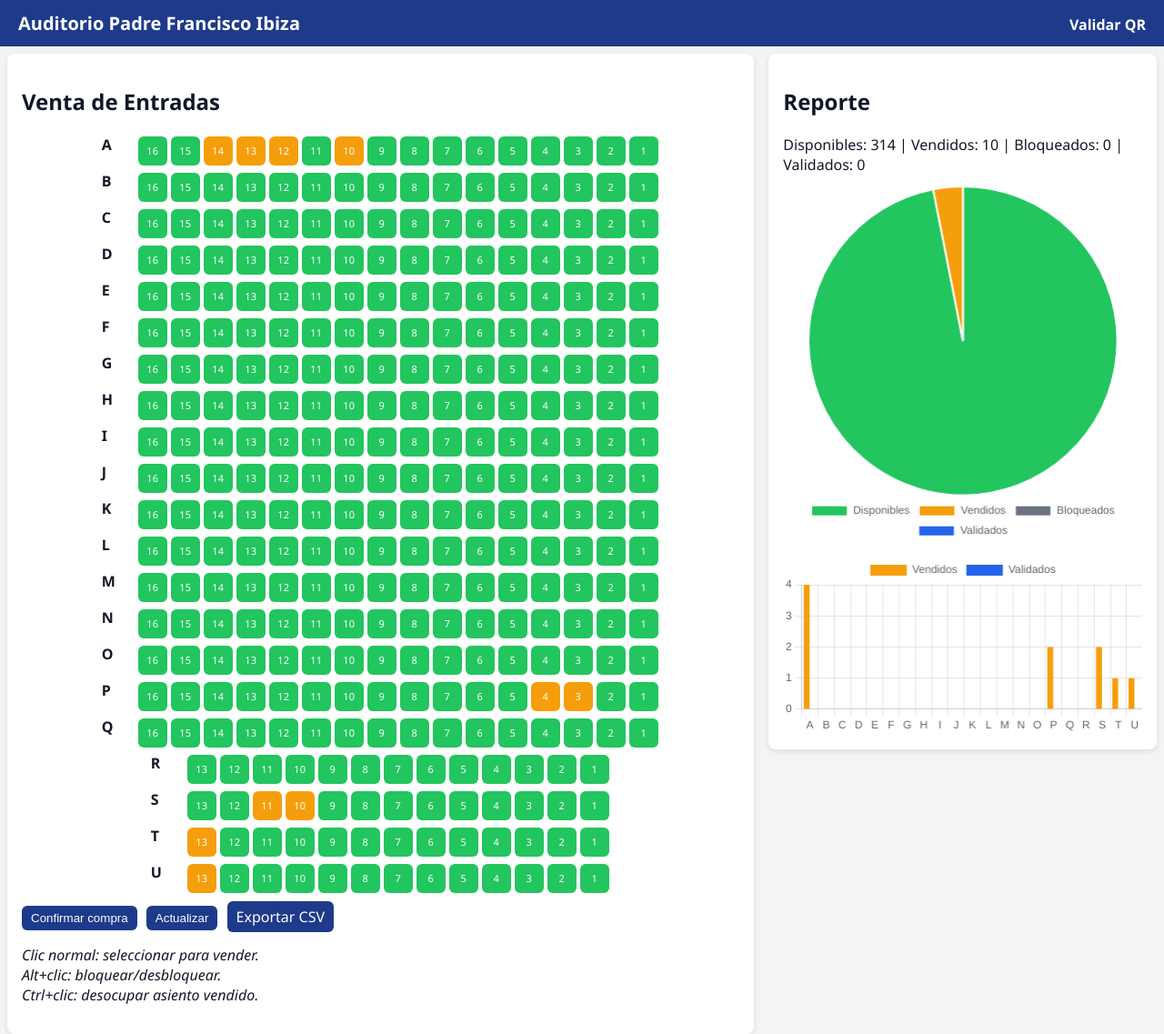
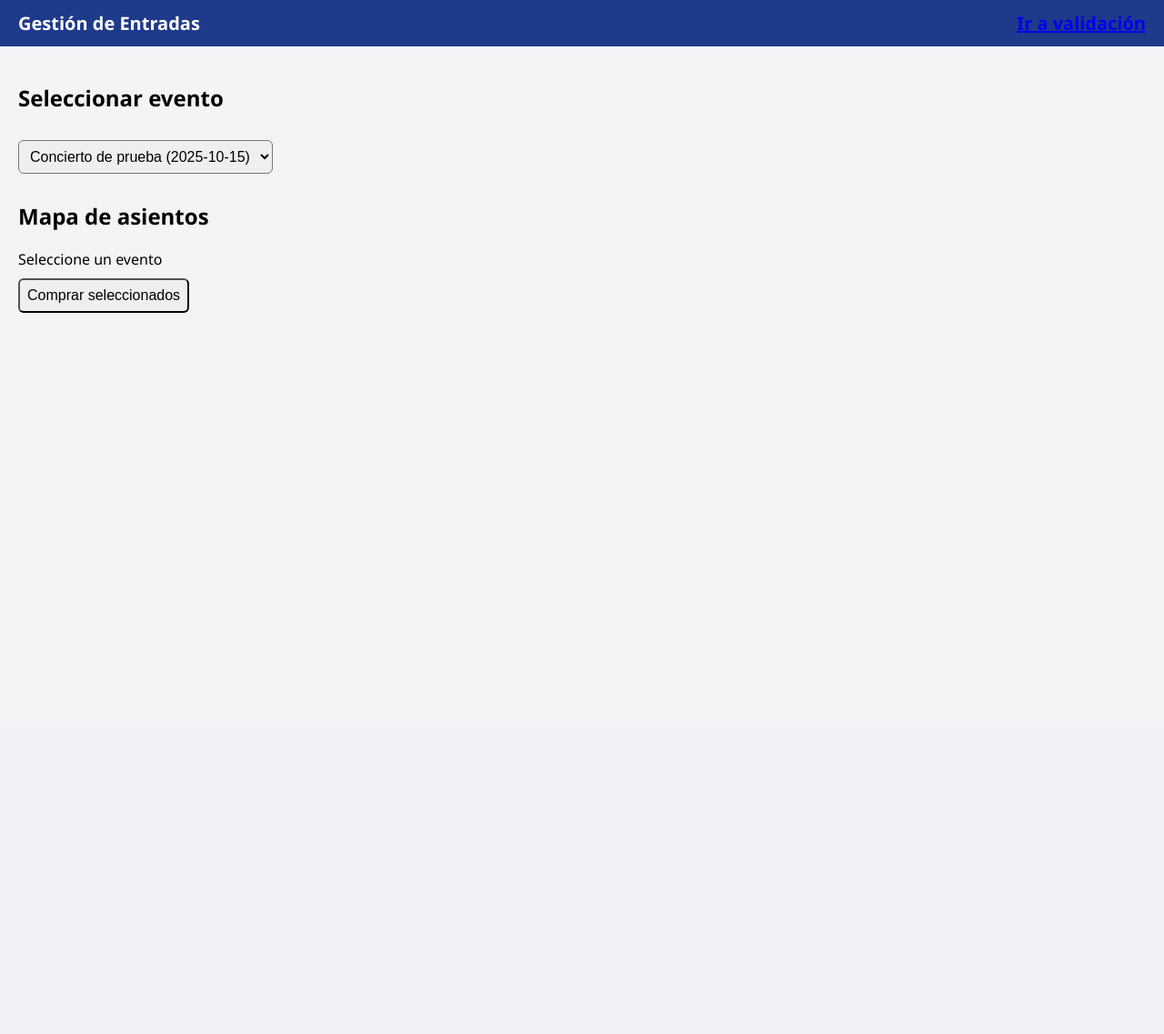
Before and after one commit to diegodjota04/auditorio_ibiza, a Flask app: page / in a window 1280 px wide. Shown: the whole page at 91% size. After the commit the page ends 344 px from the top, so only its background shows below. Run offline with Flask 3, Linux system fonts and the light colour scheme; data comes from the database, SQL or seed files in the repository.

Commit message:
Cambios para escalar a varios eventos

```diff
--- a/app.py
+++ b/app.py
@@ -5,7 +5,7 @@ app = Flask(__name__, static_folder="static", template_folder="templates")
 DB_PATH = "auditorio.db"
 
 def db_conn():
-    con = sqlite3.connect(DB_PATH, check_same_thread=False)
+    con = sqlite3.connect(DB_PATH, timeout=5, check_same_thread=False)
     con.row_factory = sqlite3.Row
     return con
 
@@ -17,33 +17,39 @@ def home():
 def validar():
     return render_template("validar.html")
 
-@app.route("/api/seats", methods=["GET"])
-def api_seats():
+@app.route("/api/eventos", methods=["GET"])
+def api_eventos():
     con = db_conn()
     cur = con.cursor()
-    cur.execute("SELECT id,row,num,status FROM seats ORDER BY row,num")
+    cur.execute("SELECT id, nombre, fecha FROM eventos ORDER BY fecha DESC")
+    eventos = [dict(r) for r in cur.fetchall()]
+    con.close()
+    return jsonify(eventos)
+
+@app.route("/api/seats/<int:evento_id>", methods=["GET"])
+def api_seats(evento_id):
+    con = db_conn()
+    cur = con.cursor()
+    cur.execute("SELECT id,row,num,status FROM asientos WHERE evento_id=? ORDER BY row,num", (evento_id,))
     rows = [dict(r) for r in cur.fetchall()]
     con.close()
     return jsonify(rows)
 
-@app.route("/api/buy", methods=["POST"])
-def api_buy():
+@app.route("/api/buy/<int:evento_id>", methods=["POST"])
+def api_buy(evento_id):
     data = request.get_json(force=True)
     seats = data.get("seats", [])
-    if not seats:
-        return jsonify({"ok": False, "msg": "No se recibieron asientos"}), 400
-
     con = db_conn()
     cur = con.cursor()
     sold, unavailable = [], []
     for sid in seats:
-        cur.execute("SELECT status FROM seats WHERE id = ?", (sid,))
+        cur.execute("SELECT status FROM asientos WHERE id=? AND evento_id=?", (sid, evento_id))
         r = cur.fetchone()
         if not r:
             unavailable.append(sid)
             continue
         if r["status"] == "disponible":
-            cur.execute("UPDATE seats SET status='vendido' WHERE id=?", (sid,))
+            cur.execute("UPDATE asientos SET status='vendido' WHERE id=? AND evento_id=?", (sid, evento_id))
             sold.append(sid)
         else:
             unavailable.append(sid)
@@ -51,91 +57,44 @@ def api_buy():
     con.close()
     return jsonify({"ok": True, "sold": sold, "unavailable": unavailable})
 
-@app.route("/api/toggle_block", methods=["POST"])
-def api_toggle_block():
-    data = request.get_json(force=True)
-    seat_id = data.get("seat_id")
+@app.route("/api/validate/<int:evento_id>", methods=["POST"])
+def api_validate(evento_id):
+    try:
+        data = request.get_json(force=True)
+        seat_id = data.get("seat_id")
+        con = db_conn()
+        cur = con.cursor()
+        cur.execute("SELECT status FROM asientos WHERE id=? AND evento_id=?", (seat_id, evento_id))
+        r = cur.fetchone()
+        if not r:
+            con.close()
+            return jsonify({"ok": False, "msg": "Asiento no existe"}), 404
+        if r["status"] != "vendido":
+            con.close()
+            return jsonify({"ok": False, "msg": "Solo se pueden validar asientos vendidos"}), 400
+        cur.execute("UPDATE asientos SET status='validado' WHERE id=? AND evento_id=?", (seat_id, evento_id))
+        con.commit()
+        con.close()
+        return jsonify({"ok": True, "seat": seat_id})
+    except Exception as e:
+        return jsonify({"ok": False, "msg": f"Error: {str(e)}"}), 500
+
+@app.route("/api/report/<int:evento_id>", methods=["GET"])
+def api_report(evento_id):
     con = db_conn()
     cur = con.cursor()
-    cur.execute("SELECT status FROM seats WHERE id=?", (seat_id,))
-    r = cur.fetchone()
-    if not r:
-        con.close()
-        return jsonify({"ok": False, "msg": "Asiento no existe"}), 404
-
-    current = r["status"]
-    if current == "bloqueado":
-        cur.execute("UPDATE seats SET status='disponible' WHERE id=?", (seat_id,))
-        new_status = "disponible"
-    elif current == "disponible":
-        cur.execute("UPDATE seats SET status='bloqueado' WHERE id=?", (seat_id,))
-        new_status = "bloqueado"
-    else:
-        con.close()
-        return jsonify({"ok": False, "msg": "No se puede bloquear este asiento"}), 400
-
-    con.commit()
-    con.close()
-    return jsonify({"ok": True, "seat": seat_id, "new_status": new_status})
-
-@app.route("/api/unoccupy", methods=["POST"])
-def api_unoccupy():
-    data = request.get_json(force=True)
-    seat_id = data.get("seat_id")
-    con = db_conn()
-    cur = con.cursor()
-    cur.execute("SELECT status FROM seats WHERE id=?", (seat_id,))
-    r = cur.fetchone()
-    if not r:
-        con.close()
-        return jsonify({"ok": False, "msg": "Asiento no existe"}), 404
-
-    if r["status"] != "vendido":
-        con.close()
-        return jsonify({"ok": False, "msg": "Solo se pueden desocupar asientos vendidos"}), 400
-
-    cur.execute("UPDATE seats SET status='disponible' WHERE id=?", (seat_id,))
-    con.commit()
-    con.close()
-    return jsonify({"ok": True, "seat": seat_id, "new_status": "disponible"})
-
-@app.route("/api/validate", methods=["POST"])
-def api_validate():
-    data = request.get_json(force=True)
-    seat_id = data.get("seat_id")
-    con = db_conn()
-    cur = con.cursor()
-    cur.execute("SELECT status FROM seats WHERE id=?", (seat_id,))
-    r = cur.fetchone()
-    if not r:
-        con.close()
-        return jsonify({"ok": False, "msg": "Asiento no existe"}), 404
-
-    if r["status"] != "vendido":
-        con.close()
-        return jsonify({"ok": False, "msg": "Solo se pueden validar asientos vendidos"}), 400
-
-    cur.execute("UPDATE seats SET status='validado' WHERE id=?", (seat_id,))
-    con.commit()
-    con.close()
-    return jsonify({"ok": True, "seat": seat_id, "new_status": "validado"})
-
-@app.route("/api/report", methods=["GET"])
-def api_report():
-    con = db_conn()
-    cur = con.cursor()
-    cur.execute("SELECT status, COUNT(*) AS c FROM seats GROUP BY status")
+    cur.execute("SELECT status, COUNT(*) AS c FROM asientos WHERE evento_id=? GROUP BY status", (evento_id,))
     counts = {r["status"]: r["c"] for r in cur.fetchall()}
-
     cur.execute("""
         SELECT row,
                COUNT(*) AS total,
                SUM(status='vendido') AS vendidos,
                SUM(status='validado') AS validados
-        FROM seats
+        FROM asientos
+        WHERE evento_id=?
         GROUP BY row
         ORDER BY row
-    """)
+    """, (evento_id,))
     by_row = [
         {
             "row": r["row"],
@@ -148,19 +107,14 @@ def api_report():
     con.close()
     return jsonify({"counts": counts, "by_row": by_row})
 
-@app.route("/api/export.csv", methods=["GET"])
-def api_export_csv():
+@app.route("/api/reset/<int:evento_id>", methods=["POST"])
+def api_reset(evento_id):
     con = db_conn()
     cur = con.cursor()
-    cur.execute("SELECT id,row,num,status FROM seats ORDER BY row,num")
-    rows = cur.fetchall()
+    cur.execute("UPDATE asientos SET status='disponible' WHERE evento_id=?", (evento_id,))
+    con.commit()
     con.close()
-    csv_lines = ["id,row,num,status"]
-    for r in rows:
-        line = f"{r['id']},{r['row']},{r['num']},{r['status']}"
-        csv_lines.append(line)
-    csv_data = "\n".join(csv_lines)
-    return Response(csv_data, mimetype="text/csv")
+    return jsonify({"ok": True, "msg": "Auditorio reiniciado"})
 
 if __name__ == "__main__":
     app.run(host="0.0.0.0", port=5000, debug=True)
--- a/templates/index.html
+++ b/templates/index.html
@@ -2,55 +2,35 @@
 <html lang="es">
 <head>
   <meta charset="UTF-8" />
-  <title>Auditorio Padre Francisco Ibiza</title>
+  <title>Gestión de Entradas</title>
   <meta name="viewport" content="width=device-width, initial-scale=1" />
-  <script src="https://cdn.jsdelivr.net/npm/chart.js"></script>
   <style>
-    body { background: #f3f4f6; font-family: 'Segoe UI', sans-serif; color: #111827; margin:0; }
-    header { background: #1e3a8a; color: white; padding: 12px 20px; font-size: 20px; font-weight: bold; display:flex; justify-content:space-between; align-items:center; }
-    header a { color:white; font-size:16px; text-decoration:none; margin-left:20px; }
-    main { display: flex; flex-direction: row; align-items: flex-start; height: calc(100vh - 60px); }
-    .panel { background: white; border-radius: 8px; padding: 16px; margin: 8px; box-shadow: 0 2px 6px rgba(0,0,0,0.1); overflow:auto; }
-    .panel.left { flex: 2; }
-    .panel.right { flex: 1; }
-    .row { display: flex; flex-direction: row; justify-content: center; margin: 4px 0; }
-    .row-label { width: 30px; font-weight: bold; margin-right: 8px; }
-    .seat { width: 32px; height: 32px; margin: 2px; border-radius: 6px; display: flex; align-items: center; justify-content: center; font-size: 11px; cursor: pointer; color: white; -webkit-user-select: none; user-select: none;}
-    .seat.disponible { background: #22c55e; }
-    .seat.vendido { background: #f59e0b; }
-    .seat.bloqueado { background: #6b7280; cursor: not-allowed; }
-    .seat.validado { background: #2563eb; }
-    .actions { margin-top: 12px; }
-    .btn { background: #1e3a8a; color: white; border: none; padding: 6px 10px; border-radius: 6px; cursor: pointer; margin-right: 6px; text-decoration:none; }
-    canvas { max-width: 100%; margin-top: 12px; }
+    body { font-family: 'Segoe UI', sans-serif; margin:0; background:#f3f4f6; }
+    header { background:#1e3a8a; color:white; padding:12px 20px; font-size:20px; font-weight:bold; display:flex; justify-content:space-between; align-items:center; }
+    main { padding:20px; }
+    select, button { margin:10px 0; padding:8px; font-size:16px; border-radius:6px; }
+    .row { display:flex; margin:4px 0; }
+    .row-label { width:30px; font-weight:bold; margin-right:8px; }
+    .seat { width:32px; height:32px; margin:2px; border-radius:6px; display:flex; align-items:center; justify-content:center; font-size:11px; color:white; cursor:pointer; user-select:none; -webkit-user-select:none; }
+    .disponible { background:#22c55e; }
+    .vendido { background:#f59e0b; }
+    .bloqueado { background:#6b7280; }
+    .validado { background:#2563eb; }
+    .seleccionado { outline:2px solid black; }
   </style>
 </head>
 <body>
   <header>
-    <span>Auditorio Padre Francisco Ibiza</span>
-    <nav>
-      <a href="/validar">Validar QR</a>
-    </nav>
+    <span>Gestión de Entradas</span>
+    <a href="/validar">Ir a validación</a>
   </header>
   <main>
-    <section class="panel left">
-      <h2>Venta de Entradas</h2>
-      <div id="seat-grid"></div>
-      <div class="actions">
-        <button class="btn" id="buy-btn">Confirmar compra</button>
-        <button class="btn" id="refresh-btn">Actualizar</button>
-        <a class="btn" href="/api/export.csv" download>Exportar CSV</a>
-      </div>
-      <p><em>Clic normal: seleccionar para vender.<br>
-      Alt+clic: bloquear/desbloquear.<br>
-      Ctrl+clic: desocupar asiento vendido.</em></p>
-    </section>
-    <section class="panel right">
-      <h2>Reporte</h2>
-      <div id="report"></div>
-      <canvas id="chart"></canvas>
-      <canvas id="barChart"></canvas>
-    </section>
+    <h2>Seleccionar evento</h2>
+    <select id="evento-select"></select>
+    <h2>Mapa de asientos</h2>
+    <div id="seat-grid">Seleccione un evento</div>
+    <button onclick="comprar()">Comprar seleccionados</button>
+    <p id="msg"></p>
   </main>
 
   <script>
@@ -59,69 +39,35 @@
     "ABCDEFGHIJKLMNOPQ".split("").forEach(r=>maxByRow[r]=16);
     "RSTU".split("").forEach(r=>maxByRow[r]=13);
 
-    const seatGrid = document.getElementById("seat-grid");
-    const selected = new Set();
-    let byId = {};
-    let chart, barChart;
+    let eventoId = null;
+    let seleccionados = [];
 
-    function seatDiv(id, status, num) {
-      const d = document.createElement("div");
-      d.className = `seat ${status}`;
-      d.textContent = num;
-
-      d.addEventListener("click", async (e) => {
-        const currentStatus = byId[id];
-
-        if (e.altKey) {
-          e.preventDefault();
-          const res = await fetch("/api/toggle_block", {
-            method: "POST",
-            headers: {"Content-Type": "application/json"},
-            body: JSON.stringify({ seat_id: id })
-          });
-          const data = await res.json();
-          if (data.ok) { await loadSeats(); await loadReport(); }
-          else alert(data.msg || "No se pudo cambiar el estado");
-          return;
-        }
-
-        if (e.ctrlKey) {
-          e.preventDefault();
-          if (currentStatus !== "vendido") return;
-          if (!confirm(`¿Deseas desocupar el asiento ${id}?`)) return;
-          const res = await fetch("/api/unoccupy", {
-            method: "POST",
-            headers: {"Content-Type": "application/json"},
-            body: JSON.stringify({ seat_id: id })
-          });
-          const data = await res.json();
-          if (data.ok) { await loadSeats(); await loadReport(); }
-          else alert(data.msg || "No se pudo desocupar");
-          return;
-        }
-
-        if (currentStatus === "disponible") {
-          if (selected.has(id)) {
-            selected.delete(id);
-            d.style.outline = "";
-          } else {
-            selected.add(id);
-            d.style.outline = "2px solid #1e3a8a";
-          }
-        }
+    async function cargarEventos() {
+      const res = await fetch("/api/eventos");
+      const eventos = await res.json();
+      const sel = document.getElementById("evento-select");
+      eventos.forEach(ev => {
+        const opt = document.createElement("option");
+        opt.value = ev.id;
+        opt.textContent = `${ev.nombre} (${ev.fecha})`;
+        sel.appendChild(opt);
       });
-
-      return d;
+      sel.addEventListener("change", () => {
+        eventoId = sel.value;
+        cargarAsientos();
+      });
     }
 
-    async function loadSeats() {
-      seatGrid.innerHTML = "";
-      const res = await fetch("/api/seats");
+    async function cargarAsientos() {
+      const res = await fetch(`/api/seats/${eventoId}`);
       const data = await res.json();
-      byId = {};
+      const byId = {};
       data.forEach(s => byId[s.id] = s.status);
+      const grid = document.getElementById("seat-grid");
+      grid.innerHTML = "";
+      seleccionados = [];
 
-      rows.forEach(r=>{
+      rows.forEach(r => {
         const rowDiv = document.createElement("div");
         rowDiv.className = "row";
         const label = document.createElement("span");
@@ -132,98 +78,43 @@
         for (let n = maxByRow[r]; n >= 1; n--) {
           const id = `${r}${n}`;
           const status = byId[id] || "disponible";
-          rowDiv.appendChild(seatDiv(id, status, n));
+          const d = document.createElement("div");
+          d.className = `seat ${status}`;
+          d.textContent = n;
+          d.id = `seat-${id}`;
+          if (status === "disponible") {
+            d.onclick = () => toggle(id);
+          }
+          rowDiv.appendChild(d);
         }
-        seatGrid.appendChild(rowDiv);
+        grid.appendChild(rowDiv);
       });
     }
 
-    document.getElementById("refresh-btn").addEventListener("click", async ()=>{
-      selected.clear();
-      await loadSeats();
-      await loadReport();
-    });
+    function toggle(id) {
+      const el = document.getElementById(`seat-${id}`);
+      if (seleccionados.includes(id)) {
+        seleccionados = seleccionados.filter(s => s !== id);
+        el.classList.remove("seleccionado");
+      } else {
+        seleccionados.push(id);
+        el.classList.add("seleccionado");
+      }
+    }
 
-    document.getElementById("buy-btn").addEventListener("click", async ()=>{
-      if (selected.size === 0) { alert("Selecciona asientos disponibles"); return; }
-      const seats = Array.from(selected);
-      const res = await fetch("/api/buy", {
+    async function comprar() {
+      if (!eventoId || seleccionados.length === 0) return;
+      const res = await fetch(`/api/buy/${eventoId}`, {
         method: "POST",
         headers: {"Content-Type": "application/json"},
-        body: JSON.stringify({seats})
+        body: JSON.stringify({ seats: seleccionados })
       });
       const data = await res.json();
-      if (!data.ok) {
-        alert(data.msg || "Error al vender");
-        return;
-      }
-      alert(`Vendidos: ${data.sold.join(", ")}\nNo disponibles: ${data.unavailable.join(", ")}`);
-      selected.clear();
-      await loadSeats();
-      await loadReport();
-    });
-
-    async function loadReport() {
-      const res = await fetch("/api/report");
-      const data = await res.json();
-      const c = data.counts || {};
-      const byRow = data.by_row || [];
-
-      document.getElementById("report").innerHTML =
-        `Disponibles: ${c.disponible || 0} | Vendidos: ${c.vendido || 0} | Bloqueados: ${c.bloqueado || 0} | Validados: ${c.validado || 0}`;
-
-      // Gráfico circular
-      const pieCtx = document.getElementById("chart").getContext("2d");
-      if (chart) chart.destroy();
-      chart = new Chart(pieCtx, {
-        type: "pie",
-        data: {
-          labels: ["Disponibles", "Vendidos", "Bloqueados", "Validados"],
-          datasets: [{
-            data: [c.disponible || 0, c.vendido || 0, c.bloqueado || 0, c.validado || 0],
-            backgroundColor: ["#22c55e","#f59e0b","#6b7280","#2563eb"]
-          }]
-        },
-        options: { plugins: { legend: { position: "bottom" } } }
-      });
-
-            // Gráfico de barras por fila
-      const labels = byRow.map(r => r.row);
-      const vendidos = byRow.map(r => r.vendidos || 0);
-      const validados = byRow.map(r => r.validados || 0);
-
-      const barCtx = document.getElementById("barChart").getContext("2d");
-      if (barChart) barChart.destroy();
-      barChart = new Chart(barCtx, {
-        type: "bar",
-        data: {
-          labels,
-          datasets: [
-            {
-              label: "Vendidos",
-              data: vendidos,
-              backgroundColor: "#f59e0b"
-            },
-            {
-              label: "Validados",
-              data: validados,
-              backgroundColor: "#2563eb"
-            }
-          ]
-        },
-        options: {
-          scales: {
-            y: { beginAtZero: true, ticks: { precision:0 } }
-          }
-        }
-      });
+      document.getElementById("msg").textContent = `✅ Vendidos: ${data.sold.join(", ")} | ❌ No disponibles: ${data.unavailable.join(", ")}`;
+      cargarAsientos();
     }
 
-    // Inicializar al cargar la página
-    (async ()=>{
-      await loadSeats();
-      await loadReport();
-    })();
+    cargarEventos();
   </script>
 </body>
 </html>
```
Also changed, not shown: templates/validar.html (+78 -44 lines), auditorio.db.
